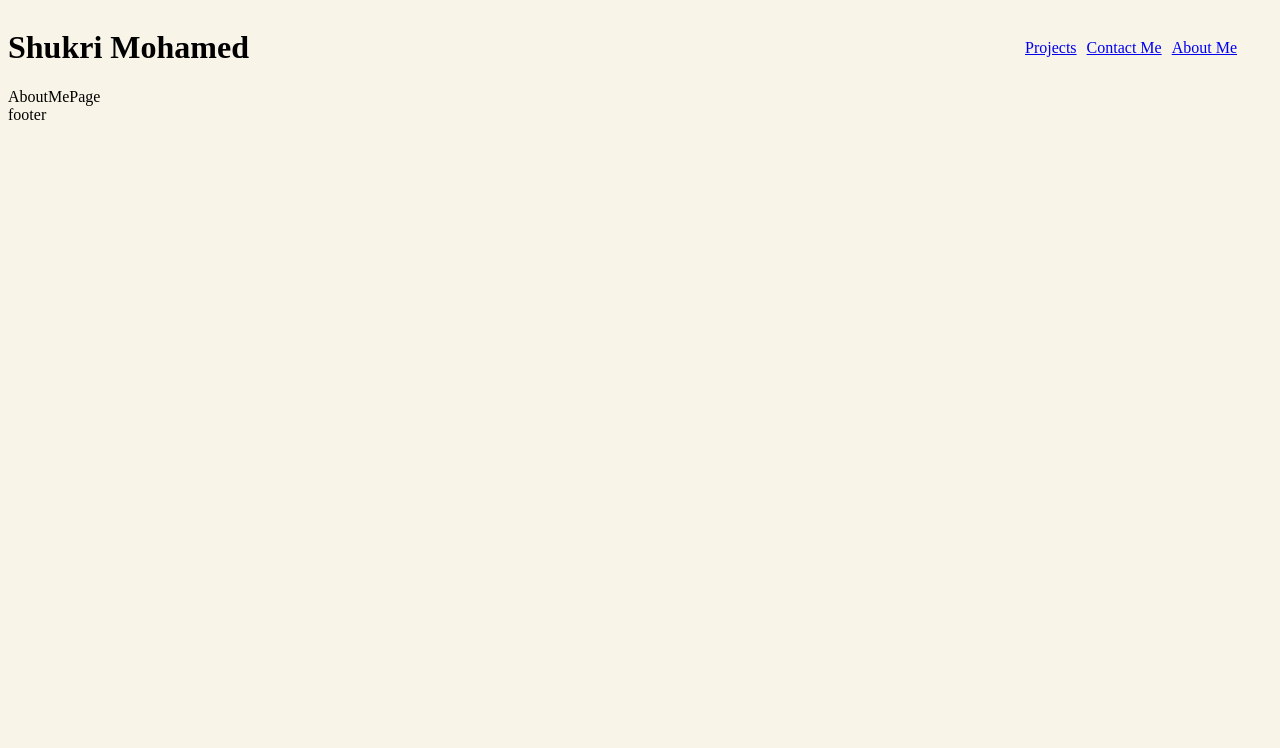
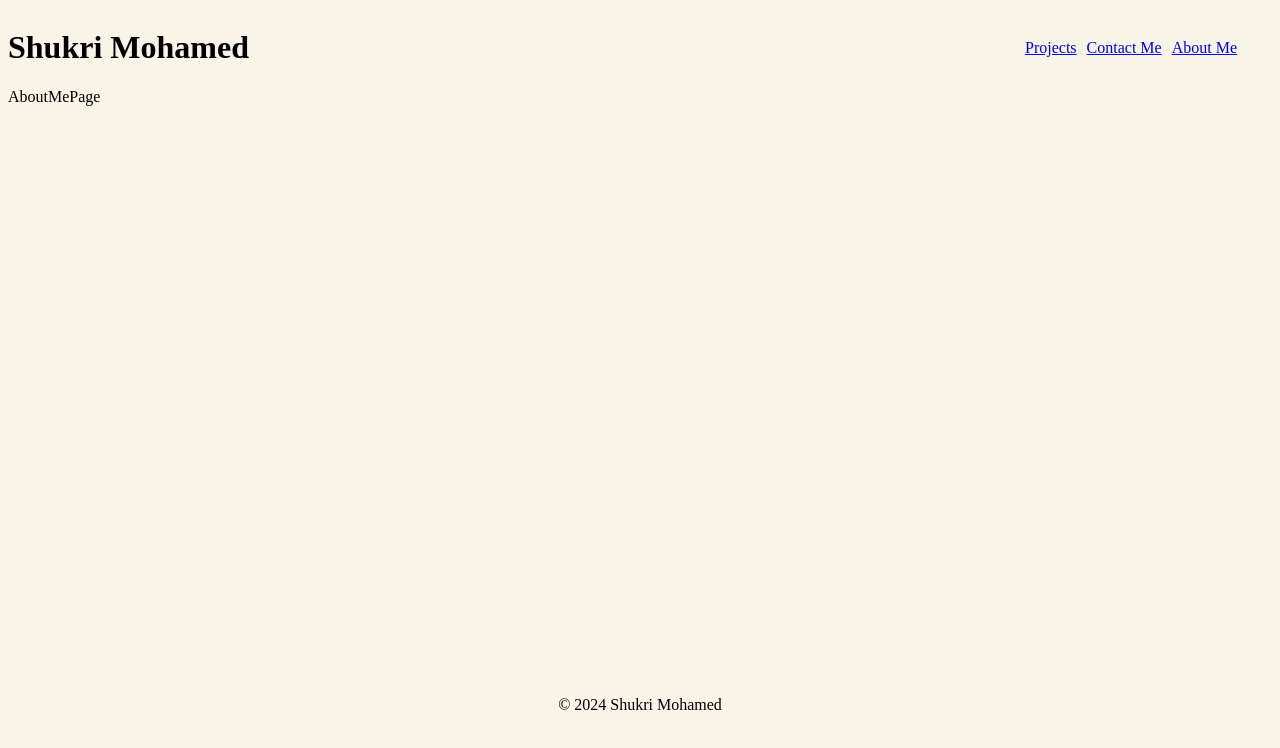
Before and after one commit to Shukrim433/portfolio, a React (Vite) app: page /about in a window 1280 px wide. Shown: the top 748 px of the page. Built offline with nearby package versions, Linux system fonts and the light colour scheme.

Commit message:
footer text

```diff
--- a/src/components/Footer.jsx
+++ b/src/components/Footer.jsx
@@ -1,5 +1,5 @@
+import "../styles/Footer.css";
+
 export default function Footer() {
-    return (
-        <div>footer</div>
-    )
+  return <footer>© 2024 Shukri Mohamed</footer>;
 }
```
